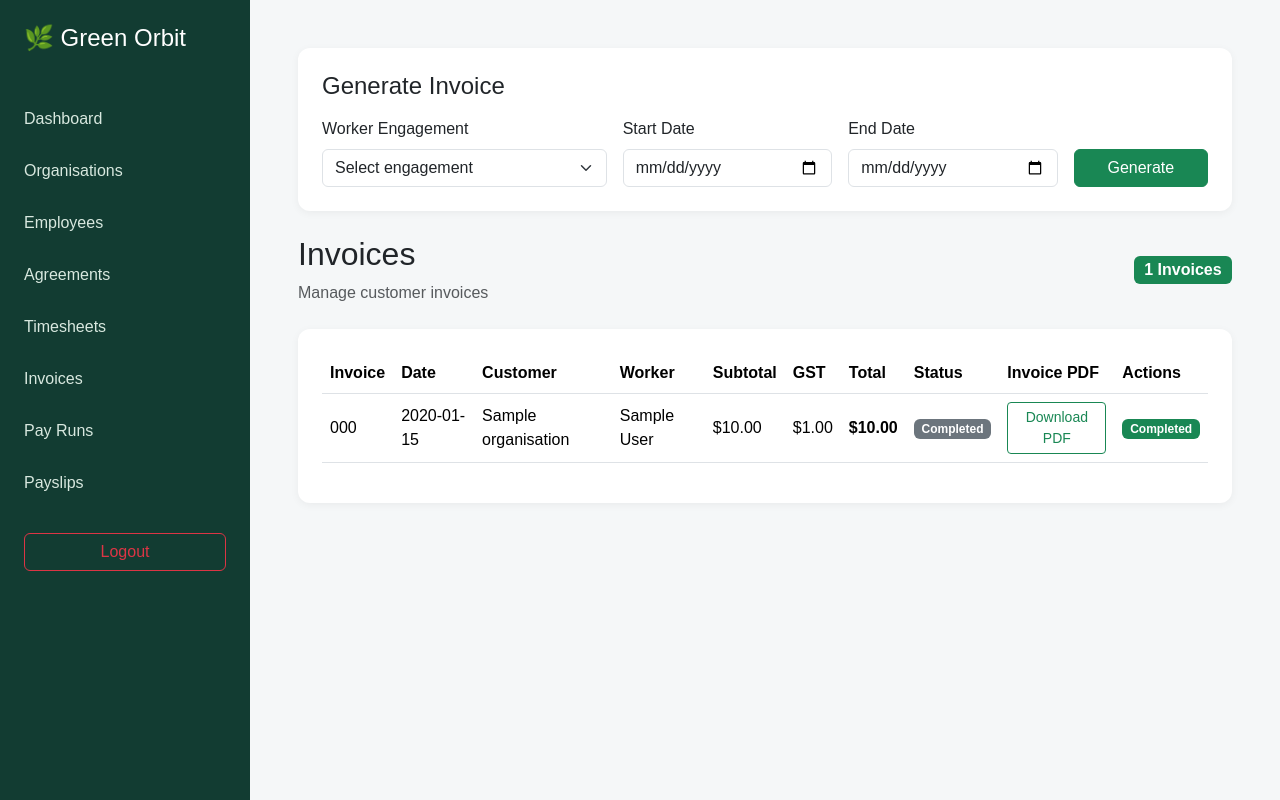
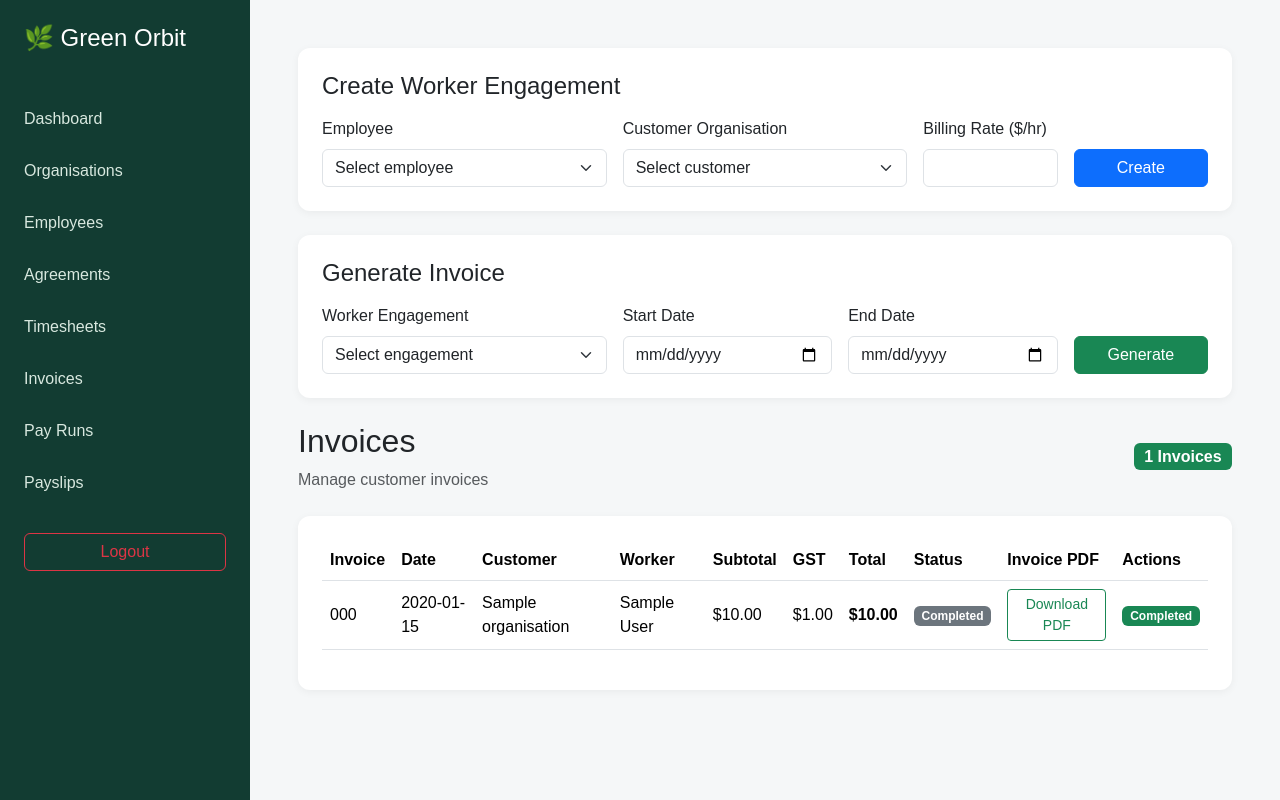
Before and after one commit to kschanna/green-orbit-payroll, a FastAPI app: page /ui/invoices in a window 1280 px wide. Run offline with FastAPI, Linux system fonts and the light colour scheme; the visitor is signed in with stand-in values (Sample User, id 1); tables that the repository leaves empty hold one stand-in row (values such as "Sample post").

Commit message:
Add worker engagement creation to invoicing UI

```diff
--- a/app/main.py
+++ b/app/main.py
@@ -1176,6 +1176,48 @@ def payslips_page(request: Request):
 # INVOICING
 # ============================================================
 
+@app.post("/ui/engagements/create")
+def create_worker_engagement(
+    employee_id: int = Form(...),
+    customer_id: int = Form(...),
+    billing_rate: Decimal = Form(...)
+):
+    if billing_rate <= 0:
+        raise HTTPException(
+            status_code=400,
+            detail="Billing rate must be greater than zero"
+        )
+
+    with SessionLocal() as session:
+        employee = session.get(Employee, employee_id)
+        customer = session.get(Organisation, customer_id)
+
+        if employee is None:
+            raise HTTPException(
+                status_code=404,
+                detail="Employee not found"
+            )
+
+        if customer is None:
+            raise HTTPException(
+                status_code=404,
+                detail="Customer organisation not found"
+            )
+
+        engagement = WorkerEngagement(
+            employee_id=employee_id,
+            customer_id=customer_id,
+            billing_rate=billing_rate
+        )
+
+        session.add(engagement)
+        session.commit()
+
+    return RedirectResponse(
+        url="/ui/invoices",
+        status_code=303
+    )
+
 @app.post("/ui/invoices/generate")
 def generate_invoice_from_ui(
     request: Request,
@@ -1239,6 +1281,29 @@ def update_invoice_status(
 def invoices_page(request: Request):
 
     with SessionLocal() as session:
+        employees = session.scalars(
+            select(Employee).order_by(Employee.last_name, Employee.first_name)
+        ).all()
+
+        organisations = session.scalars(
+            select(Organisation).order_by(Organisation.name)
+        ).all()
+
+        employee_options = [
+            {
+                "id": employee.id,
+                "name": f"{employee.first_name} {employee.last_name}"
+            }
+            for employee in employees
+        ]
+
+        customer_options = [
+            {
+                "id": organisation.id,
+                "name": organisation.name
+            }
+            for organisation in organisations
+        ]
 
         engagements = session.execute(
             select(WorkerEngagement, Employee, Organisation)
@@ -1294,7 +1359,12 @@ def invoices_page(request: Request):
     return templates.TemplateResponse(
         request=request,
         name="invoices.html",
-        context={"invoices": invoice_data,"engagements": engagement_data}
+        context={
+            "invoices": invoice_data,
+            "engagements": engagement_data,
+            "employees": employee_options,
+            "customers": customer_options
+        }
     )
 
 @app.get("/invoices/{invoice_id}/pdf")
--- a/app/templates/invoices.html
+++ b/app/templates/invoices.html
@@ -1,6 +1,80 @@
 {% extends "base.html" %}
 
 {% block content %}
+
+<!-- CREATE WORKER ENGAGEMENT -->
+
+<div class="card p-4 mb-4">
+
+    <h4 class="mb-3">Create Worker Engagement</h4>
+
+    <form action="/ui/engagements/create" method="post">
+
+        <input type="hidden"
+               name="csrf_token"
+               value="{{ csrf_token(request) }}">
+
+        <div class="row g-3">
+
+            <div class="col-md-4">
+                <label class="form-label">Employee</label>
+
+                <select name="employee_id"
+                        class="form-select"
+                        required>
+
+                    <option value="">Select employee</option>
+
+                    {% for employee in employees %}
+                    <option value="{{ employee.id }}">
+                        {{ employee.name }}
+                    </option>
+                    {% endfor %}
+
+                </select>
+            </div>
+
+            <div class="col-md-4">
+                <label class="form-label">Customer Organisation</label>
+
+                <select name="customer_id"
+                        class="form-select"
+                        required>
+
+                    <option value="">Select customer</option>
+
+                    {% for customer in customers %}
+                    <option value="{{ customer.id }}">
+                        {{ customer.name }}
+                    </option>
+                    {% endfor %}
+
+                </select>
+            </div>
+
+            <div class="col-md-2">
+                <label class="form-label">Billing Rate ($/hr)</label>
+
+                <input type="number"
+                       name="billing_rate"
+                       class="form-control"
+                       min="0.01"
+                       step="0.01"
+                       required>
+            </div>
+
+            <div class="col-md-2 d-flex align-items-end">
+                <button type="submit"
+                        class="btn btn-primary w-100">
+                    Create
+                </button>
+            </div>
+
+        </div>
+
+    </form>
+
+</div>
 
 <!-- GENERATE INVOICE -->
 
```
